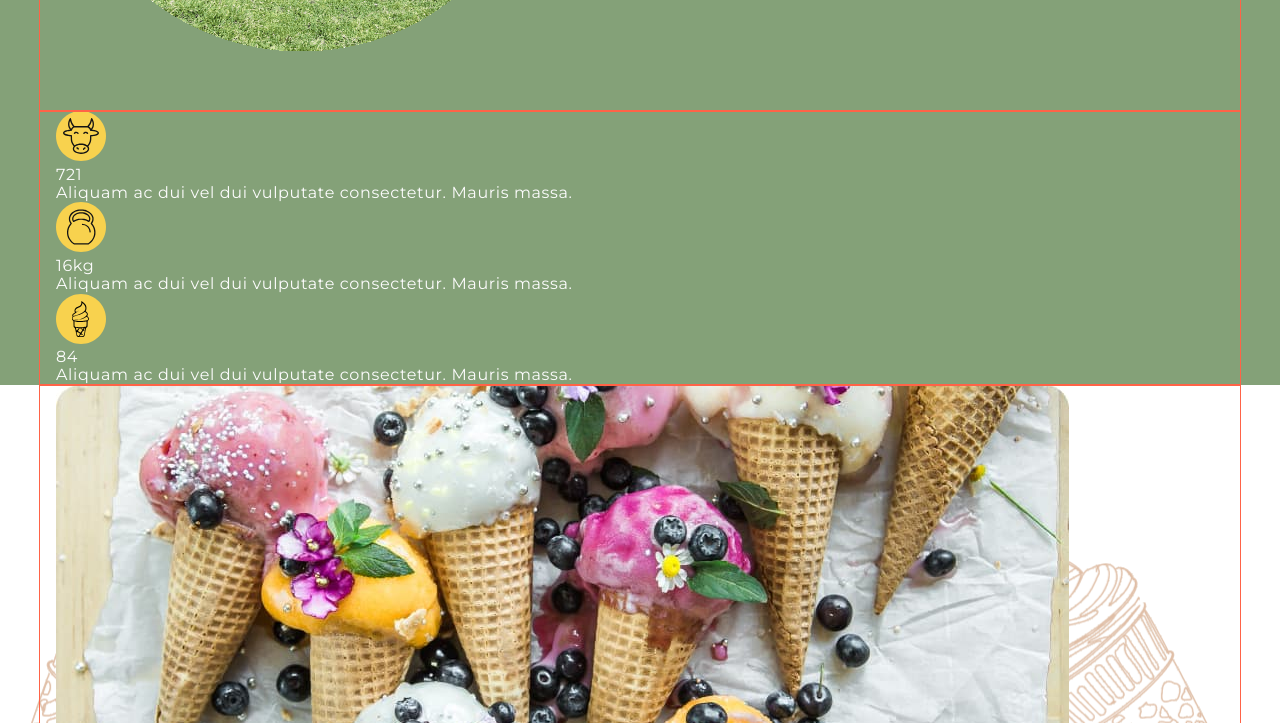
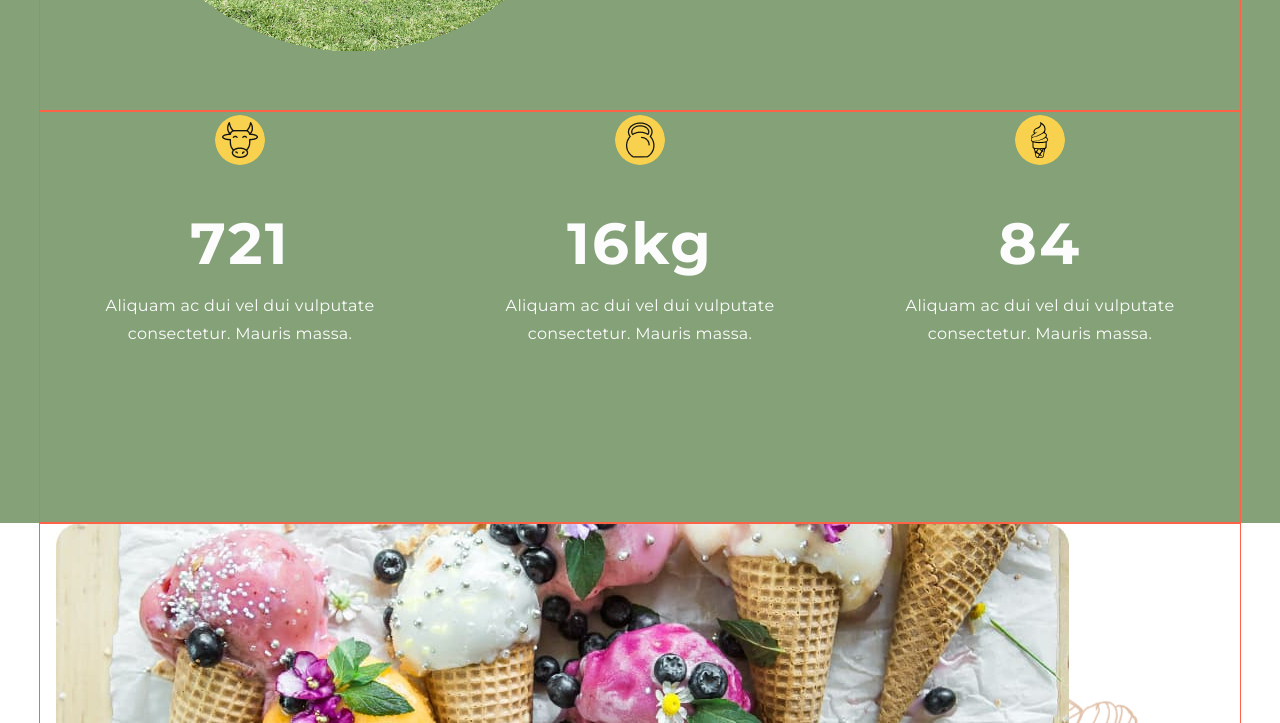
Before and after one commit to tkulagina/Icecrema, a website built with Parcel: page src/index.html in a window 1280 px wide. Shown: the part 2433-3156 px from the top of the page. Built offline with nearby package versions, Linux system fonts and the light colour scheme; a web font is replaced by a local one.

Commit message:
update advantages style

```diff
--- a/src/partials/advantages.html
+++ b/src/partials/advantages.html
@@ -3,28 +3,19 @@
     <h2 class="section_title visually-hidden">Advantages</h2>
     <ul class="advantages_list">
       <li class="advantages_item list">
-        <div class="advantages_item_box">
-          <svg class="advantages_item_icon" width="50" height="50">
-            <use href="./images/symbol-defs.svg#cow"></use>
-          </svg>
+        <div class="advantages_item_box cow">
         <p class="advantages_number">721</p>
         <p class="advantages_decript">Aliquam ac dui vel dui vulputate consectetur. Mauris massa.</p>
       </div>
       </li>
       <li class="advantages_item list">
-        <div class="advantages_item_box">
-          <svg class="advantages_item_icon" width="50" height="50">
-            <use href="./images/symbol-defs.svg#weight"></use>
-          </svg>
+        <div class="advantages_item_box weight">
         <p class="advantages_number">16kg</p>
         <p class="advantages_decript">Aliquam ac dui vel dui vulputate consectetur. Mauris massa.</p>
       </div>
       </li>
       <li class="advantages_item list">
-        <div class="advantages_item_box">
-          <svg class="advantages_item_icon" width="50" height="50">
-            <use href="./images/symbol-defs.svg#icecreame"></use>
-          </svg>
+        <div class="advantages_item_box cone">
         <p class="advantages_number">84</p>
         <p class="advantages_decript">Aliquam ac dui vel dui vulputate consectetur. Mauris massa.</p>
       </div>
--- a/src/sass/layout/_about.scss
+++ b/src/sass/layout/_about.scss
@@ -19,6 +19,13 @@
       background: var(--accent-color);
       box-shadow: 0 8 30 0 rgba(153, 114, 23, 0.25);
       border-radius: 250px;
+}
+
+.about-wrap {
+    display: flex;
+    flex-direction: column;
+    align-items: center;
+    justify-content: center;
 }
 
 .about-img {
@@ -65,13 +72,21 @@
     background-color: var(--accent-color);
 
     transition: color var(--time-duration) var(--timing-function);
+    transition: background-color var(--time-duration) var(--timing-function);
     transition: border var(--time-duration) var(--timing-function);
 }
 
 .about_btn:hover {
+    color: var(--second-text-color);
+    background-color: var(--hover-color);
     border: 2px solid var(--hover-color);
 }
 
+.bout_btn:focus {
+    color: var(--main-text-color);
+    background-color: var(--hover-color);
+    border: 2px solid var(--hover-color);
+}
 
 @include tablet {
     .section_title.cow {
@@ -83,6 +98,7 @@
 
     .about-wrap {
     display: flex;
+    flex-direction: row;
     padding-top: 0px;
 }
 
@@ -119,8 +135,6 @@
 .about_descript + .about_descript {
     margin-top: 8px;
 }
-
-
 
 }
 
@@ -164,8 +178,5 @@
 .about_btn {
     margin-top: 54px;
 }
-.bout_btn:focus {
-    color: var(--second-text-color);
-    border: 2px solid var(--hover-color);
+
 }
-}
--- a/src/sass/layout/_advantages.scss
+++ b/src/sass/layout/_advantages.scss
@@ -1,33 +1,148 @@
-/*.advantages > .container {
-    padding-bottom: 98px;
+.advantages > .container {
+    padding-bottom: 75px;
 }
 
 .advantages_list {
     display: flex;
-    justify-content: space-between;
+    flex-direction: column;
+    align-items: center;
+}
+.advantages_item {
+position: relative;
 }
 
-.advantages_item {
-    width: 368px;
+.advantages_item_box::before {
+    content: '';
+    position: absolute;
+    background-size: cover;
+    width: 50px;
+    height: 50px;
+    top: -50%;
+    left: 50%;
+    transform: translate(-50%, -50%);
+    border-radius: 50%;
 }
 
-.advantages_item_icon {
-    display: block;
-    margin: 0 auto;
-    margin-bottom: 40px;
+.advantages_item + .advantages_item {
+    margin-top: 94px;
+}
+
+.advantages_item:first-child {
+    margin-top: 56px;
+}
+
+.advantages_item_box.cow::before {
+    background-image: url(../images/advantages/cow-1x-min.png);
+}
+
+@include retina {
+    .advantages_item_box.cow::before {
+        background-image: url(../images/advantages/cow-2x-min.png);
+    }
+}
+
+.advantages_item_box.weight::before {
+    background-image: url(../images/advantages/weight-1x-min.png);
+}
+
+@include retina {
+    .advantages_item_box.weight::before {
+        background-image: url(../images/advantages/weight-2x-min.png);
+    }
+}
+
+.advantages_item_box.cone::before {
+    background-image: url(../images/advantages/cone-1x-min.png);
+}
+
+@include retina {
+    .advantages_item_box.cone::before {
+        background-image: url(../images/advantages/cone-2x-min.png);
+    }
 }
 
 .advantages_number {
-   margin-bottom: 12px;
-    font-size: 58px;
-    font-weight: 700;
-    line-height: 1.22;
+    margin-bottom: 16px;
+font-size: 36px;
+font-weight: 700;
+line-height: 1.22;
+letter-spacing: 0.04em;
+text-align: center;
+}
+
+.advantages_decript {
+font-size: 12px;
+line-height: 1.67;
+text-align: center;
+}
+
+@include mobile {
+    .advantages > .container {
+        padding-bottom: 80px;
+    }
+
+    .advantages_item + .advantages_item {
+        margin-top: 98px;
+    }
+
+    .advantages_item:first-child {
+        margin-top: 66px;
+    }
+
+    .advantages_decript {
+        width: 230px;
+        }
+}
+
+@include tablet {
+    .advantages > .container {
+        padding-bottom: 200px;
+    }
+
+    .advantages_list {
+    display: flex;
+    flex-direction: row;
+    justify-content: space-between;
+    align-items: baseline;
+}
+
+.advantages_item_box {
+    display: flex;
+    flex-direction: column;
+    align-items: center;
+    justify-content: center;
+}
+
+.advantages_number {
+    margin-bottom: 12px;
+     font-size: 48px;
+     line-height: 1.23;
+ }
+
+ .advantages_decript {
+    width: 152px;
+    font-size: 14px;
+    line-height: 1.71;
     text-align: center;
 }
 
+}
+
+@include desktop {
+    .advantages > .container {
+    padding-bottom: 175px;
+}
+
+
+.advantages_number {
+    font-size: 58px;
+    line-height: 1.22;
+}
+
 .advantages_decript {
+    width: 368px;
     font-size: 16px;
     line-height: 1.75;
     letter-spacing: 0.02em;
-    text-align: center;
-}*/
+}
+}
```
Also changed, not shown: src/images/advantages/cone-1x-min.png (added), src/images/advantages/cone-2x-min.png (added), src/images/advantages/cow-1x-min.png (added), src/images/advantages/cow-2x-min.png (added), src/images/advantages/weight-1x-min.png (added), src/images/advantages/weight-2x-min.png (added).
